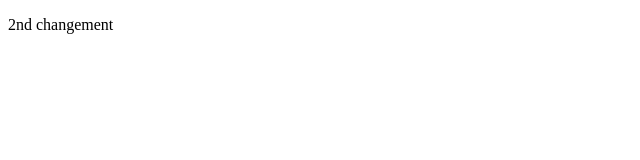
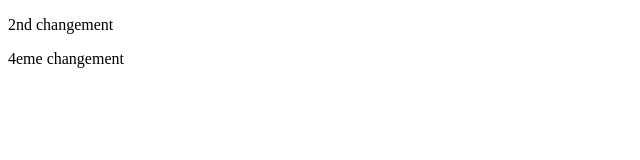
Before and after one commit to Ludo25-06/my-website-oops, a plain HTML site: page index.html in a window 1280 px wide. Shown: the whole page, without its empty margins (0-640 px from the left). Drawn offline with Linux system fonts and the light colour scheme.

Commit message:
Update index.html

```diff
--- a/index.html
+++ b/index.html
@@ -6,6 +6,6 @@
   </head>
   <body>
 	<p>2nd changement</p>
-
+  	<p>4eme changement</p>
   </body>
 </html>
```
